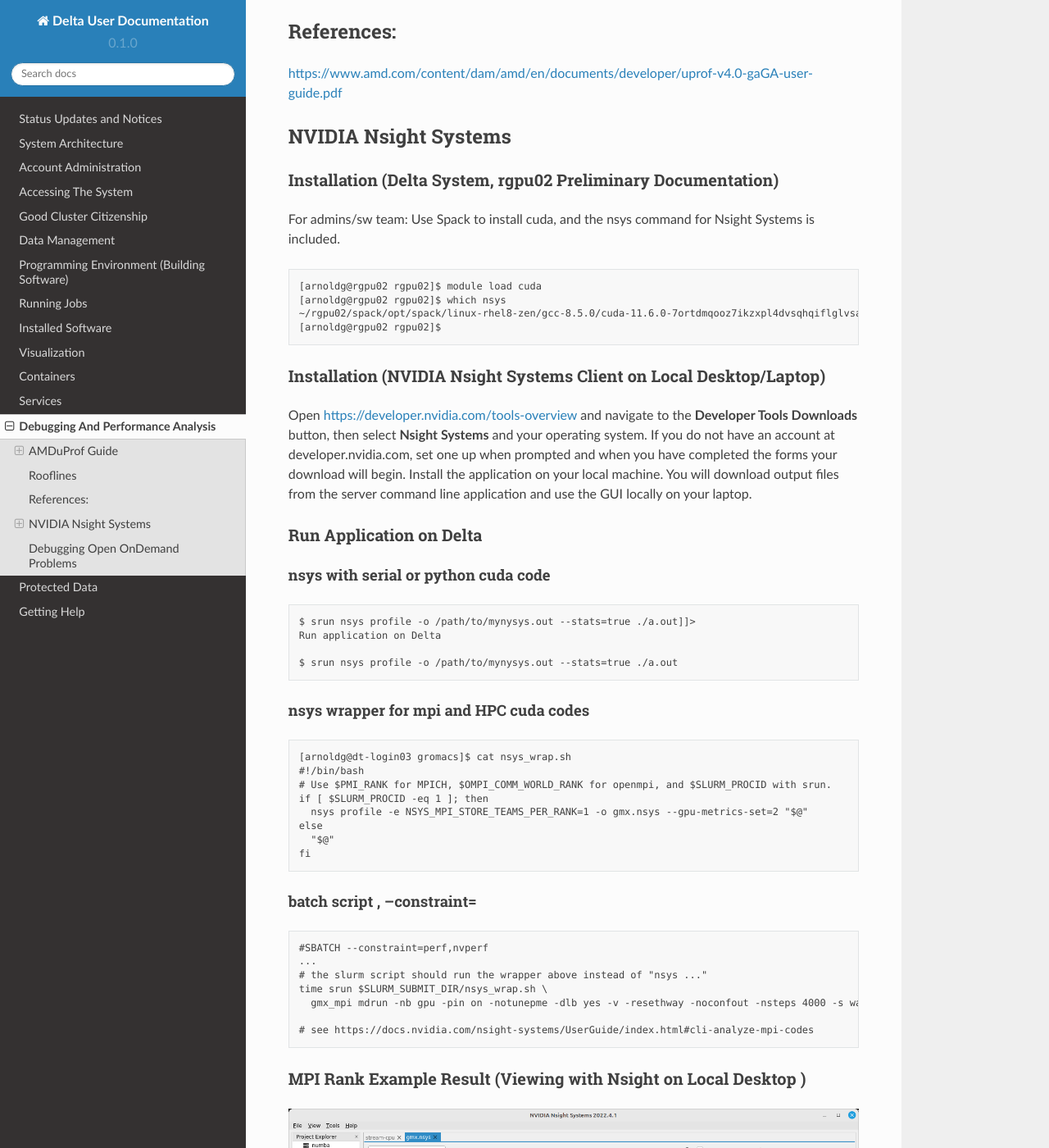
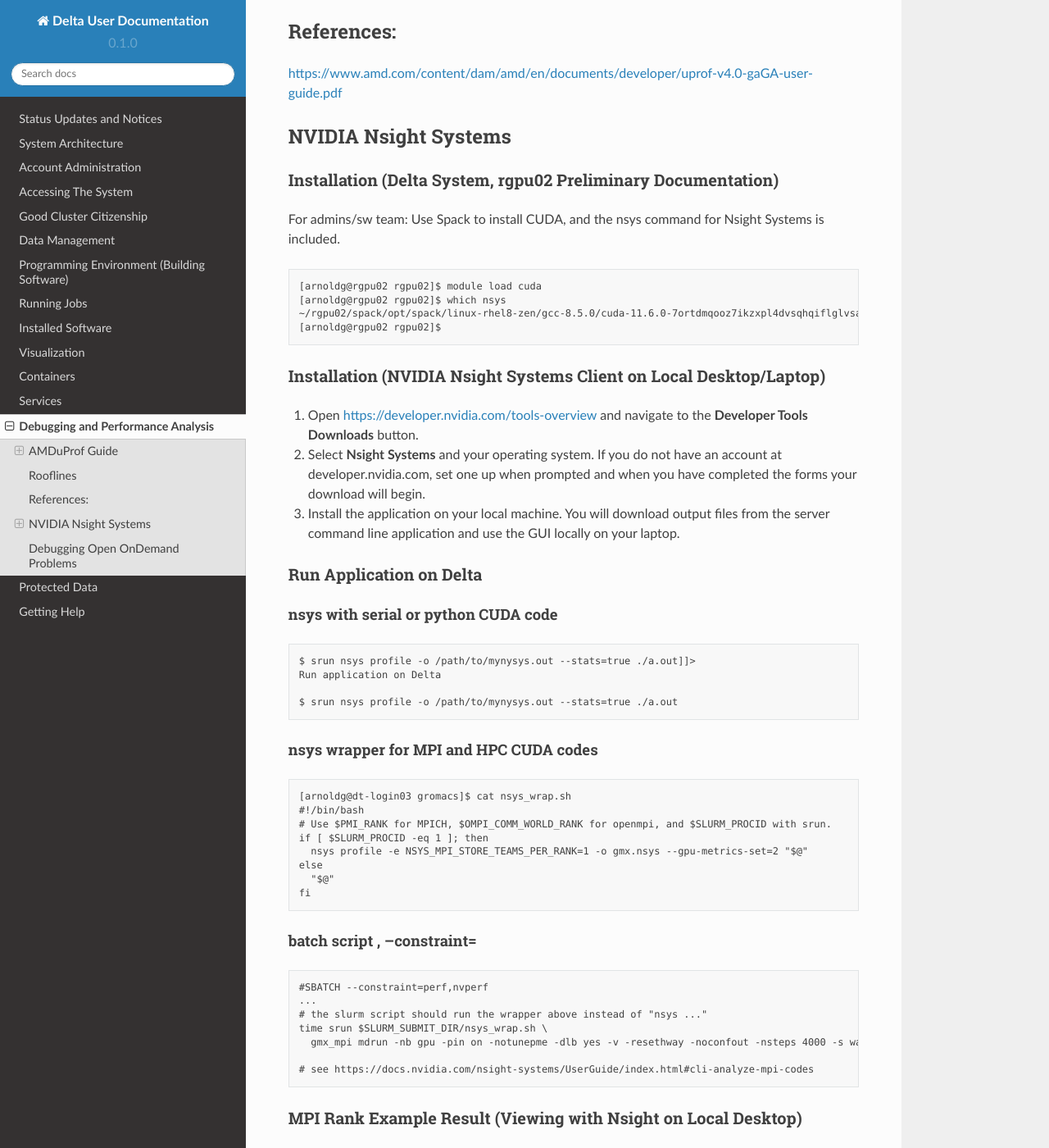
Before and after one commit to ncsa/Delta_doc, a Sphinx documentation site: the page built from docs/source/debug_perf/index.rst, in a window 1280 px wide and 1400 px high, scrolled down 5092 px. Shown: the whole window at 82% size. Built offline with Sphinx 7.4.7 and the Read the Docs theme 2.0.0, drawn with Linux system fonts in a browser that asks for light colours; pages that are not in the unit, such as notebooks, are missing from menus; some of the changed text lies outside the part shown.

Commit message:
Update index.rst editorial changes
editorial changes

```diff
--- a/docs/source/debug_perf/index.rst
+++ b/docs/source/debug_perf/index.rst
@@ -1,4 +1,4 @@
-Debugging And Performance Analysis
+Debugging and Performance Analysis
 =====================================
 
 AMDuProf Guide
@@ -6,6 +6,7 @@ AMDuProf Guide
 
 Run and Collect Data
 ~~~~~~~~~~~~~~~~~~~~~~~~~
+
 Run a batch job and collect data:
 
 .. code-block::
@@ -107,7 +108,7 @@ NVIDIA Nsight Systems
 
 Installation (Delta System, rgpu02 Preliminary Documentation)
 ~~~~~~~~~~~~~~~~~~~~~~~~~~~~~~~~~~~~~~~~~~~~~~~~~~~~~~~~~~~~~~~~~~~~~~~
-For admins/sw team: Use Spack to install cuda, and the nsys command for Nsight Systems is included.
+For admins/sw team: Use Spack to install CUDA, and the nsys command for Nsight Systems is included.
 
 .. code-block::
 
@@ -119,15 +120,16 @@ For admins/sw team: Use Spack to install cuda, and the nsys command for Nsight S
 Installation (NVIDIA Nsight Systems Client on Local Desktop/Laptop)
 ~~~~~~~~~~~~~~~~~~~~~~~~~~~~~~~~~~~~~~~~~~~~~~~~~~~~~~~~~~~~~~~~~~~~~
 
-Open https://developer.nvidia.com/tools-overview and navigate to the **Developer Tools Downloads** button, then select **Nsight Systems** and your operating system.
-If you do not have an account at developer.nvidia.com, set one up when prompted and when you have completed the forms your download will begin.
-Install the application on your local machine.
-You will download output files from the server command line application and use the GUI locally on your laptop.
+#. Open https://developer.nvidia.com/tools-overview and navigate to the **Developer Tools Downloads** button.
+#. Select **Nsight Systems** and your operating system.
+   If you do not have an account at developer.nvidia.com, set one up when prompted and when you have completed the forms your download will begin.
+#. Install the application on your local machine.
+   You will download output files from the server command line application and use the GUI locally on your laptop.
 
 Run Application on Delta
 ~~~~~~~~~~~~~~~~~~~~~~~~~
 
-nsys with serial or python cuda code
+nsys with serial or python CUDA code
 $$$$$$$$$$$$$$$$$$$$$$$$$$$$$$$$$$$$$$
 
 .. code-block::
@@ -137,7 +139,7 @@ $$$$$$$$$$$$$$$$$$$$$$$$$$$$$$$$$$$$$$
 
    $ srun nsys profile -o /path/to/mynysys.out --stats=true ./a.out
 
-nsys wrapper for mpi and HPC cuda codes
+nsys wrapper for MPI and HPC CUDA codes
 $$$$$$$$$$$$$$$$$$$$$$$$$$$$$$$$$$$$$$$$$
 
 .. code-block::
@@ -164,7 +166,7 @@ $$$$$$$$$$$$$$$$$$$$$$$$$$$$$
 
    # see https://docs.nvidia.com/nsight-systems/UserGuide/index.html#cli-analyze-mpi-codes
 
-MPI Rank Example Result (Viewing with Nsight on Local Desktop )
+MPI Rank Example Result (Viewing with Nsight on Local Desktop)
 ~~~~~~~~~~~~~~~~~~~~~~~~~~~~~~~~~~~~~~~~~~~~~~~~~~~~~~~~~~~~~~~~~~~
 
 ..  image:: ../aux_pages/images/nvidia_nsight/01_gms_nsys.png
@@ -232,12 +234,12 @@ Explore the data in the GUI application.
     :alt: analysis
     :width: 1000px
 
-See also: `NVTX source code annotations blog article at NVIDIA <https://developer.nvidia.com/blog/nvidia-tools-extension-api-nvtx-annotation-tool-for-profiling-code-in-python-and-c-c/>`__ (can annotate c/c++/python GPU or CPU code)
+See also: `NVTX source code annotations blog article at NVIDIA <https://developer.nvidia.com/blog/nvidia-tools-extension-api-nvtx-annotation-tool-for-profiling-code-in-python-and-c-c/>`_ (can annotate C/C++/python GPU or CPU code)
 
 Python with NVTX
 ~~~~~~~~~~~~~~~~~~~~
 
-Installing nvtx via pip
+Installing NVTX via pip
 $$$$$$$$$$$$$$$$$$$$$$$$
 
 .. code-block::
@@ -258,7 +260,7 @@ $$$$$$$$$$$$$$$$$$$$$$$$
    Successfully installed nvtx-0.2.3
    [arnoldg@rgpu02 nvtx]$
 
-Run with nsys cli:
+Run with NSYS CLI
 ~~~~~~~~~~~~~~~~~~~~~~~
 
 .. code-block::
@@ -359,7 +361,7 @@ Delta Script and Nsight Systems View of the Resulting Report
 
    dcgmi profile --resume
 
-(Transferred the report1.nsys-rep back to local system using Globus Online , sftp ... )
+(Transferred the report1.nsys-rep back to local system using Globus Online, sftp)
 
 ..  image:: ../aux_pages/images/nvidia_nsight/05_nsight-systems-win.png
     :alt: window
@@ -368,51 +370,50 @@ Delta Script and Nsight Systems View of the Resulting Report
 Nsight Systems Setup on Local Workstation to Use with Delta
 ~~~~~~~~~~~~~~~~~~~~~~~~~~~~~~~~~~~~~~~~~~~~~~~~~~~~~~~~~~~~~~~~~
 
-Login to: https://developer.nvidia.com/nsight-systems (make an account if you need to), and download the client for your MacOS, Windows, or Linux local system.
+#. Log in to: https://developer.nvidia.com/nsight-systems (make an account if you need to), and download the client for your MacOS, Windows, or Linux local system.
 
-You can use Globus Online, rsync, sftp, or sshfs (linux) to transfer files (or view files as local filesystem mounts in the case of sshfs) with the local Nsight Systems client.
+   You can use Globus Online, rsync, sftp, or sshfs (Linux) to transfer files (or view files as local filesystem mounts in the case of sshfs) with the local Nsight Systems client.
 
-sshfs Mount Example for Linux Box to Delta
-~~~~~~~~~~~~~~~~~~~~~~~~~~~~~~~~~~~~~~~~~~~
+   **sshfs Mount Example for Linux Box to Delta:**
 
-.. code-block::
+   .. code-block::
 
-   galen@galen-HP-ProBook-455-G6:~$ sshfs arnoldg@dt-login03.delta.ncsa.illinois.edu:/projects/bbka delta_projects/
-   arnoldg@dt-login03.delta.ncsa.illinois.edu's password:
-   (arnoldg@dt-login03.delta.ncsa.illinois.edu) Duo two-factor login for arnoldg
+      galen@galen-HP-ProBook-455-G6:~$ sshfs arnoldg@dt-login03.delta.ncsa.illinois.edu:/projects/bbka delta_projects/
+      arnoldg@dt-login03.delta.ncsa.illinois.edu's password:
+      (arnoldg@dt-login03.delta.ncsa.illinois.edu) Duo two-factor login for arnoldg
 
-   Enter a passcode or select one of the following options:
+      Enter a passcode or select one of the following options:
 
-    1. Duo Push to XXX-XXX-1120
-    2. Duo Push to Ipad mini (iOS)
-    3. Duo Push to red ipod (iOS)
-    4. Duo Push to Android
+       1. Duo Push to XXX-XXX-1120
+       2. Duo Push to Ipad mini (iOS)
+       3. Duo Push to red ipod (iOS)
+       4. Duo Push to Android
 
-   Passcode or option (1-4): 115489
-   galen@galen-HP-ProBook-455-G6:~$ df -h delta_projects/
-   Filesystem                                                 Size  Used Avail Use% Mounted on
-   arnoldg@dt-login03.delta.ncsa.illinois.edu:/projects/bbka 1000T   60T  941T   6% /home/galen/delta_projects
+      Passcode or option (1-4): 115489
+      galen@galen-HP-ProBook-455-G6:~$ df -h delta_projects/
+      Filesystem                                                 Size  Used Avail Use% Mounted on
+      arnoldg@dt-login03.delta.ncsa.illinois.edu:/projects/bbka 1000T   60T  941T   6% /home/galen/delta_projects
 
-Launch Nsight Systems and define a target under the default opening view.
-Even if you cannot get Nsight Systems to SSH to the target, you need to define it so that Nsight Systems will present you with the .nsys-rep file type when you try to open a profile from delta that was transferred to local via GO/sftp/rsync or viewable via the sshfs fuse mount like shown above:
+#. Launch Nsight Systems and define a target under the default opening view.
+   Even if you cannot get Nsight Systems to SSH to the target, you need to define it so that Nsight Systems will present you with the .nsys-rep file type when you try to open a profile from delta that was transferred to local via GO/sftp/rsync or viewable via the sshfs fuse mount like shown above:
 
-..  image:: ../aux_pages/images/nvidia_nsight/06_nsight-systems-project-target.png
-    :alt: project target
-    :width: 1000px
+   ..  image:: ../aux_pages/images/nvidia_nsight/06_nsight-systems-project-target.png
+       :alt: project target
+       :width: 1000px
 
-Then open the profile report generated from an *srun nsys* ... at Delta (navigate to Download or the live sshfs fuse mount).
+#. Then open the profile report generated from an *srun nsys* ... at Delta (navigate to Download or the live sshfs fuse mount).
 
-..  image:: ../aux_pages/images/nvidia_nsight/07-nsight-systems-file-open-sshfs.png
-    :alt: profile report
-    :width: 1000px
+   ..  image:: ../aux_pages/images/nvidia_nsight/07-nsight-systems-file-open-sshfs.png
+       :alt: profile report
+       :width: 1000px
 
-Proceed to use Nsight Systems.
-A stats view of the GPU Summary is shown.
-This is usually a good performance analysis starting point showing utilization of kernels vs times to transfer data between the host computer and the GPU accelerator.
+#. Proceed to use Nsight Systems.
+   A stats view of the GPU Summary is shown.
+   This is usually a good performance analysis starting point showing utilization of kernels vs times to transfer data between the host computer and the GPU accelerator.
 
-..  image:: ../aux_pages/images/nvidia_nsight/08-nsight-systems-stats-system-view.png
-    :alt: GPU stats summary
-    :width: 1000px
+   ..  image:: ../aux_pages/images/nvidia_nsight/08-nsight-systems-stats-system-view.png
+       :alt: GPU stats summary
+       :width: 1000px
 
 https://docs.nvidia.com/cuda/cuda-c-programming-guide
 
```
Also changed, not shown: other parts of docs/source/debug_perf/index.rst (+1 -1 lines).
